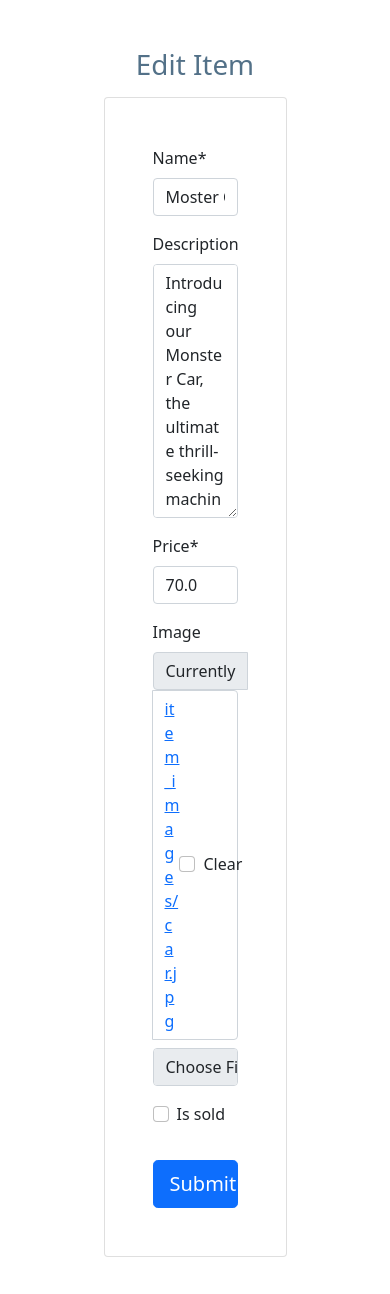
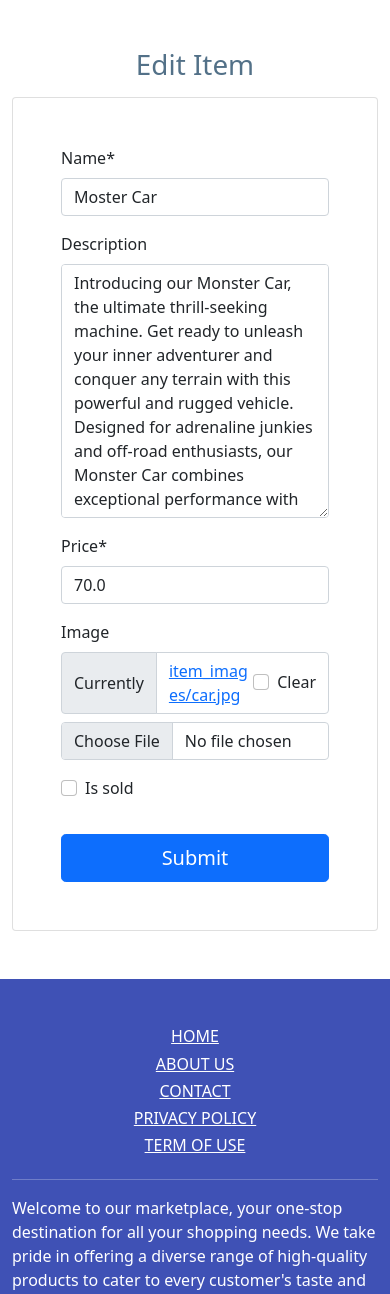
Before and after one commit to frakopy/Marketplace, a Django app: page /items/edit/1/ in a window 390 px wide. Shown: the part 158-1452 px from the top of the page. Run offline with Django 4.2, Linux system fonts and the light colour scheme; a user stored in the database is signed in; data comes from the database, SQL or seed files in the repository; both versions use the stored data as it was after the commit; some libraries are stand-ins or nearby versions.

Commit message:
Refactoring edit.html

```diff
--- a/item/templates/item/edit_item.html
+++ b/item/templates/item/edit_item.html
@@ -4,7 +4,14 @@
 {% block title %}Edit Item{% endblock title %}
 
 {% block content %}
-    <style>.errorlist{color:red;}</style>
+    <style>
+        .errorlist{color:red;}
+        @media(max-width: 1225px) {
+            .card{
+                width: 100% !important;
+            }
+        }
+    </style>
     <h1 class="text-center mt-5 fst-normal mb-3" style="color: #537188">Edit Item</h1>
     <div class="container d-flex justify-content-center">
         <form action="" method='POST' class="card w-50 p-5" enctype="multipart/form-data">
```
Also changed, not shown: db.sqlite3.
